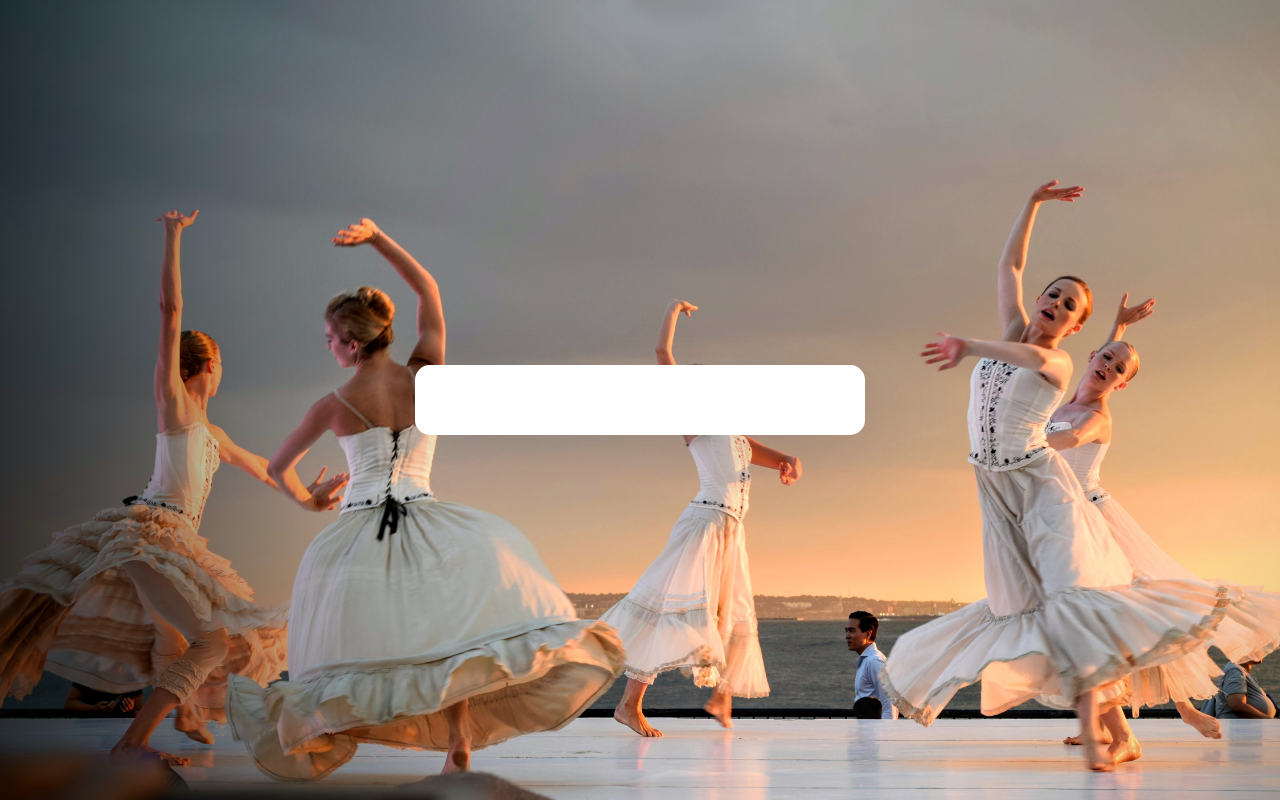
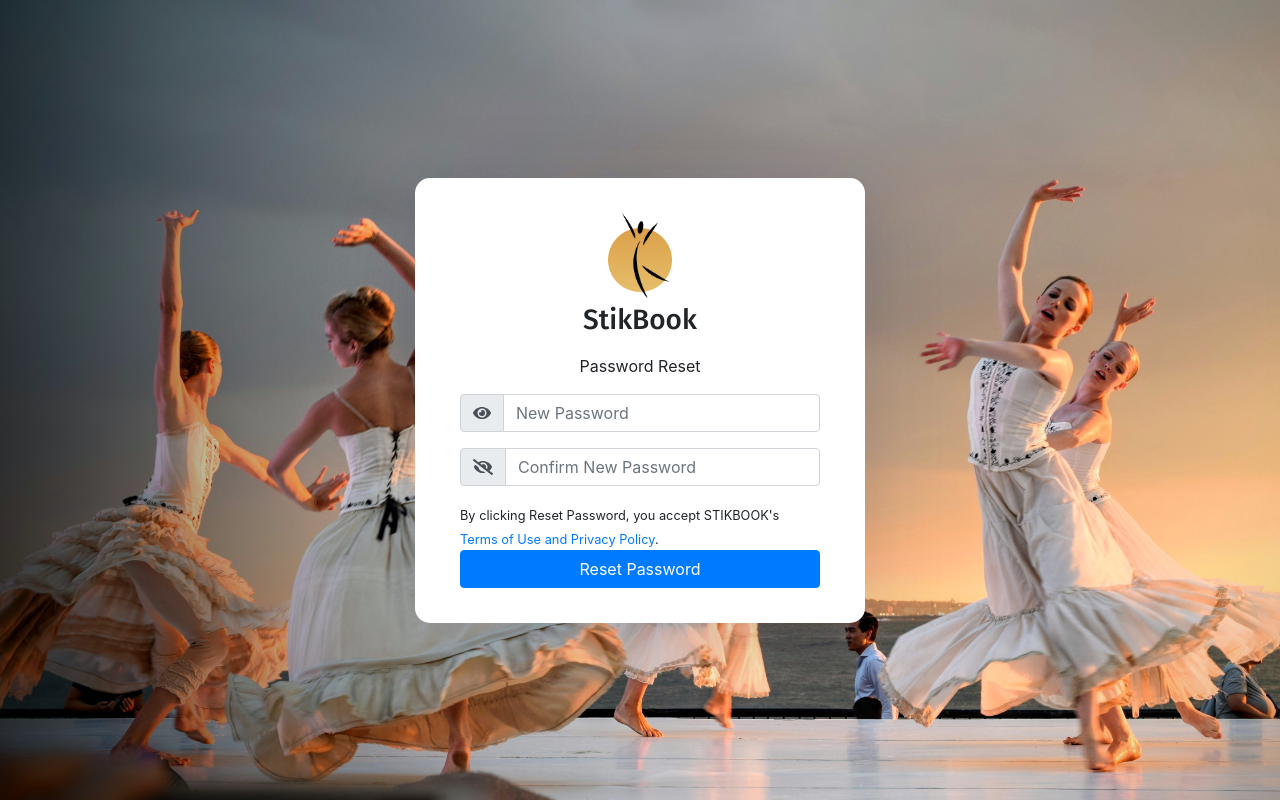
Before and after one commit to kjayakiranreddy/Stikbook, a React (Create React App) app in the folder stikbook-frontend/: page /PasswordReset in a window 1280 px wide. Built offline with nearby package versions, Linux system fonts and the light colour scheme.

Commit message:
Added Password reset page,forgotpassword page

```diff
--- a/stikbook-frontend/src/App.js
+++ b/stikbook-frontend/src/App.js
@@ -2,12 +2,16 @@ import React from 'react';
 import './utils/fontAwsomeIcons'
 import '../node_modules/bootstrap/dist/css/bootstrap.min.css';
 import './App.css';
+import './'
 import { BrowserRouter as Router, Switch, Route } from "react-router-dom";
-
+import Forgotpassword from "./components/login/Forgotpassword";
 import Login from "./components/login/index";
 import SignUp from "./components/signup/index";
-import Verification from "./components/signup/verification-component"
+import Verification from "./components/signup/verification-component";
+import ContinuePage from "./components/login/ContinuePage";
+import PasswordReset from "./components/login/PasswordReset";
 import Navbar from "./components/home/navbar";
+
 
 function App() {
   return (<Router>
@@ -19,6 +23,9 @@ function App() {
             <Route path="/login" component={Login} />
             <Route path="/signup" component={SignUp} />
             <Route path="/verification" component={Verification} />
+            <Route path="/Forgotpassword" component={Forgotpassword} />
+            <Route path="/ContinuePage" component={ContinuePage} />
+            <Route path="/PasswordReset" component={PasswordReset} />
           </Switch>
         </div>
       </div>
--- /dev/null
+++ b/stikbook-frontend/src/components/login/ContinuePage.css
@@ -0,0 +1,9 @@
+.stikBookLogo{
+    margin-bottom: 8px;
+}
+.logins{
+    justify-content: space-evenly;
+}
+.signuptext{
+    margin-top: 20px;
+}
--- /dev/null
+++ b/stikbook-frontend/src/components/login/ContinuePage.jsx
@@ -0,0 +1,26 @@
+import React from "react";
+import "./login-component.css";
+import { FontAwesomeIcon } from "@fortawesome/react-fontawesome";
+import Logo from "../../assets/images/logo_stikbook.png";
+import UsePasswordToggle from "../../utils/usePasswordToggle";
+
+const ContinuePage = () => {
+
+    const [PasswordInputType, ToggleIcon] = UsePasswordToggle();
+    return (
+        <form action="PasswordReset" method="get">
+            <div className="form-group">
+                <a><img className="stikBookLogo" src={Logo} alt="Stikbook Logo"></img></a>
+                <h3 >StikBook</h3>
+                <p className="text-center">Success!</p>
+                <p className="text-center">We just sent a password link to Email Address/Phone Number <br></br>Click on the link to reset your password
+                    </p>
+                <div className="form-group text-center">
+                    <button type="submit" className="btn btn-link">Continue</button>
+                </div>
+            </div>
+        </form>
+    );
+}
+
+export default ContinuePage;
--- /dev/null
+++ b/stikbook-frontend/src/components/login/Forgotpassword.jsx
@@ -0,0 +1,53 @@
+import React, { useState } from 'react';
+import { Tab, Tabs, TabList, TabPanel } from 'react-tabs';
+import Logo from "../../assets/images/logo_stikbook.png";
+import ForgotPassword from "./forgotpassword.css";
+import 'react-tabs/style/react-tabs.css';
+import PhoneInput from 'react-phone-input-2';
+import { FontAwesomeIcon } from "@fortawesome/react-fontawesome";
+import UsePasswordToggle from "../../utils/usePasswordToggle";
+
+const Forgotpassword = () => {
+  const [PasswordInputType, ToggleIcon] = UsePasswordToggle();
+  const [selectedTab, setSelectedTab] = useState('tab-1');
+
+  return (
+    <form action="ContinuePage" method="get">
+    <div className="form-group">
+    <a><img className="stikBookLogo" src={Logo} alt="Stikbook Logo"></img></a>
+
+    <p className="text-center">Enter Email Address/Phone Number</p>
+    </div>
+    <Tabs selectedItem={selectedTab} onChange={setSelectedTab}>
+      <TabList>
+        <Tab item="tab-1">EMAIL ADDRESS</Tab>
+        <Tab item="tab-2">PHONE NUMBER</Tab>
+      </TabList>
+      <TabPanel item="tab-1">
+      <div className="form-group input-group">
+                <div className="input-group-prepend">
+                        <span className="input-group-text"> <FontAwesomeIcon icon="envelope" /></span>
+                </div>
+                    < input  type="email" className="form-control" placeholder="Email" />
+                    <br></br>
+       </div>
+      </TabPanel>
+      <TabPanel item="tab-2">
+          <PhoneInput>
+      <div className="form-group input-group">
+                <div className="input-group-prepend">
+                        <span className="input-group-text"> <FontAwesomeIcon icon="fa fa-phone" /></span>
+                </div>
+                    <input type="number"className="form-control" placeholder="Phone Number" />
+
+      </div>
+      </PhoneInput>
+      </TabPanel>
+    </Tabs>
+    <button type="submit" className="btn btn-primary btn-block">Reset Password</button>
+    </form>
+  );
+
+};
+
+export default Forgotpassword;
--- /dev/null
+++ b/stikbook-frontend/src/components/login/PasswordReset.jsx
@@ -0,0 +1,42 @@
+import React from "react";
+import "./login-component.css";
+import { FontAwesomeIcon } from "@fortawesome/react-fontawesome";
+import Logo from "../../assets/images/logo_stikbook.png";
+import UsePasswordToggle from "../../utils/usePasswordToggle";
+import { faEyeSlash, faEye } from "@fortawesome/free-solid-svg-icons";
+
+const PasswordReset = () => {
+
+        const [PasswordInputType, ToggleIcon] = UsePasswordToggle();
+        return (
+
+            <form>
+                <div className="form-group">
+                    <a><img className="stikBookLogo" src={Logo} alt="Stikbook Logo"></img></a>
+                    <h3 >StikBook</h3>
+                    <p className="text-center">Password Reset</p>
+                </div>
+                <div className="form-group input-group">
+                <div className="input-group-prepend">
+                        <span className="input-group-text"> <FontAwesomeIcon icon={faEye} /></span>
+                    </div>
+                    <input type={PasswordInputType} className="form-control" placeholder="New Password" />
+
+                </div>
+
+                <div className="form-group input-group">
+                <div className="input-group-prepend">
+                        <span className="input-group-text"> <FontAwesomeIcon icon={faEyeSlash} /></span>
+                    </div>
+                    <input type={PasswordInputType} className="form-control" placeholder="Confirm New Password" />
+
+                </div>
+                <small className="text-center">By clicking Reset Password, you accept STIKBOOK's <a href="terms">Terms of Use
+                            and Privacy Policy</a>.</small><br></br>
+                <button type="submit" className="btn btn-primary btn-block">Reset Password</button>
+            </form>
+
+        );
+    }
+
+export default PasswordReset;
--- /dev/null
+++ b/stikbook-frontend/src/components/login/forgotpassword.css
@@ -0,0 +1,13 @@
+.stikBookLogo{
+    margin-bottom: 8px;
+}
+.logins{
+    justify-content: space-evenly;
+}
+.signuptext{
+    margin-top: 20px;
+}
+
+#reset{
+    background-color : #dea651;
+}
```
